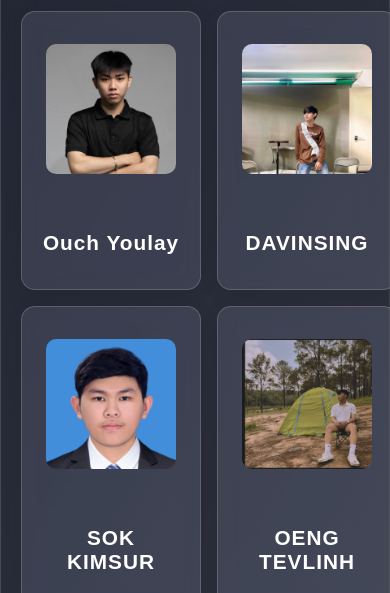
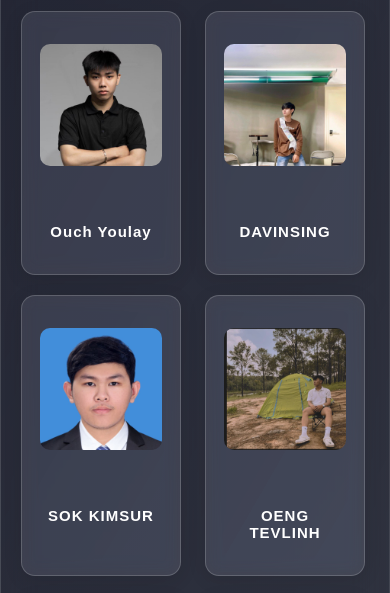
Before and after one commit to SokKimsour/LaptopShop, a plain HTML site: page about.html in a window 390 px wide. Shown: the part 246-839 px from the top of the page. Drawn offline with nearby package versions, Linux system fonts and the light colour scheme.

Commit message:
udpate syles.css

```diff
--- a/styles.css
+++ b/styles.css
@@ -566,7 +566,7 @@ img {
   transform: scale(0.98);
 }
 
-@media only screen and (max-width: 430px) {
+@media only screen and (min-width: 320px) and (max-width: 480px) {
   .hamburger {
     display: block;
     margin-left: auto;
@@ -605,14 +605,17 @@ img {
   /* Service section */
   .services-section .services-grid {
     display: grid;
-    grid-template-columns: repeat(2, minmax(180px, 1fr));
-    gap: 16px;
+    grid-template-columns: repeat(2, minmax(160px, 1fr));
+    gap: 20px;
   }
   .services-section .services-grid .service-card {
-    width: 180px;
+    width: 160px;
   }
   .services-section .services-grid .service-card img {
-    width: 130px;
+    width: 100%;
+  }
+  .services-section .services-grid .service-card h3 {
+    font-size: 15px;
   }
 
   /* responsive for card */
@@ -626,13 +629,14 @@ img {
     height: auto;
   }
   /* shop now */
+
   .container .content .featured .product-list {
     display: grid;
     grid-template-columns: repeat(2, minmax(150px, 1fr));
     gap: 20px;
   }
   .container .content .featured .product-list .product {
-    width: 160px;
+    width: 150px;
     display: flex;
     flex-direction: column;
     align-items: center;
```
